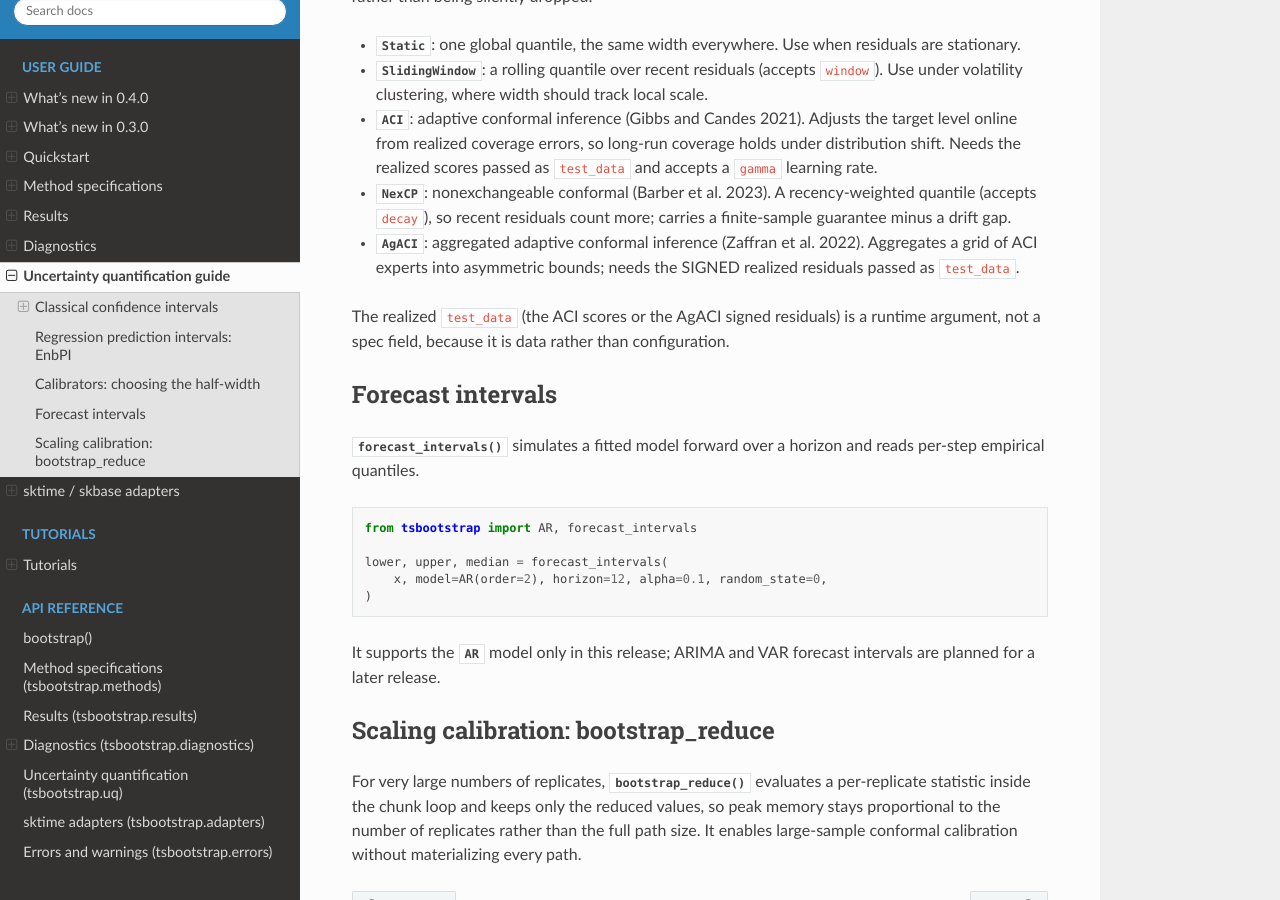
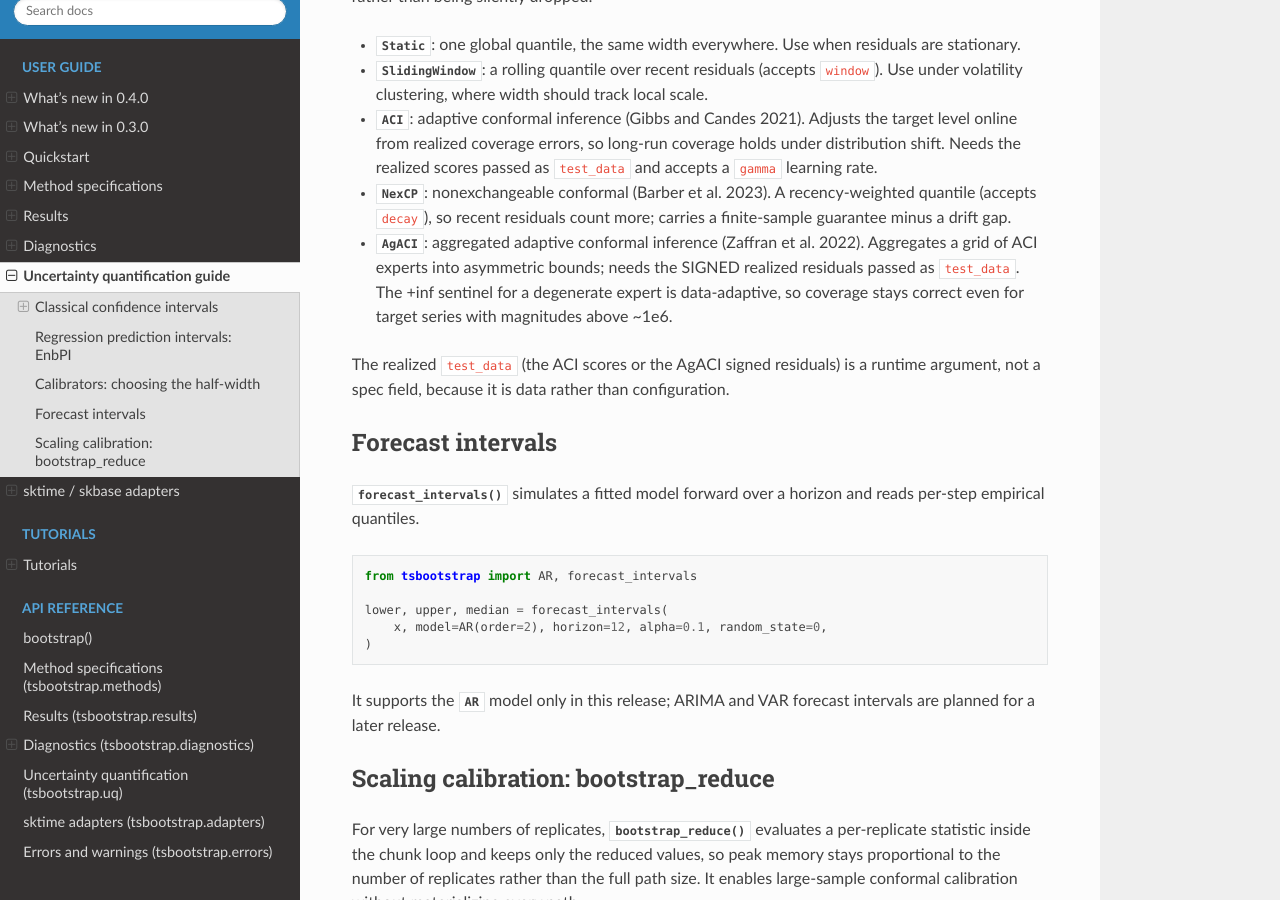
Before and after one commit to astrogilda/tsbootstrap, a Sphinx documentation site: the page built from docs/source/uq_guide.rst, in a window 1280 px wide and 900 px high, scrolled down 2957 px. Built offline with Sphinx 7.4.7 and the Read the Docs theme 3.1.0, drawn with Linux system fonts in a browser that asks for light colours; pages that are not in the unit, such as notebooks, are missing from menus.

Commit message:
docs: note the data-adaptive AgACI sentinel in the calibrator guide
The AgACI +inf sentinel is data-adaptive, so interval coverage stays correct for target
series with magnitudes above ~1e6. Record that user-visible property in the calibrator guide.

```diff
--- a/docs/source/uq_guide.rst
+++ b/docs/source/uq_guide.rst
@@ -179,6 +179,8 @@ rather than being silently dropped:
 - :class:`~tsbootstrap.uq.calibrators.AgACI`: aggregated adaptive conformal
   inference (Zaffran et al. 2022). Aggregates a grid of ACI experts into
   asymmetric bounds; needs the SIGNED realized residuals passed as ``test_data``.
+  The +inf sentinel for a degenerate expert is data-adaptive, so coverage stays
+  correct even for target series with magnitudes above ~1e6.
 
 The realized ``test_data`` (the ACI scores or the AgACI signed residuals) is a
 runtime argument, not a spec field, because it is data rather than configuration.
```
